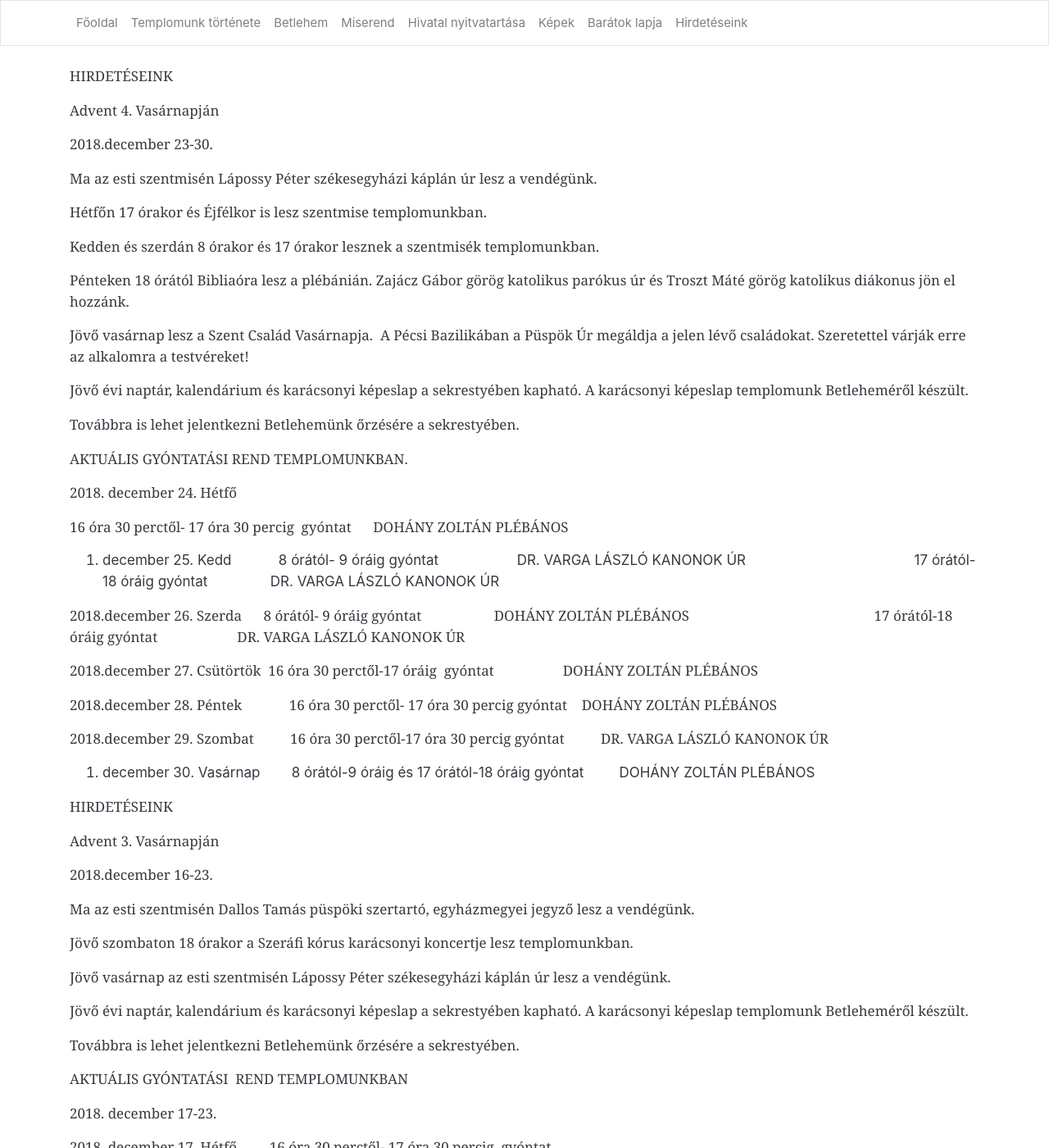
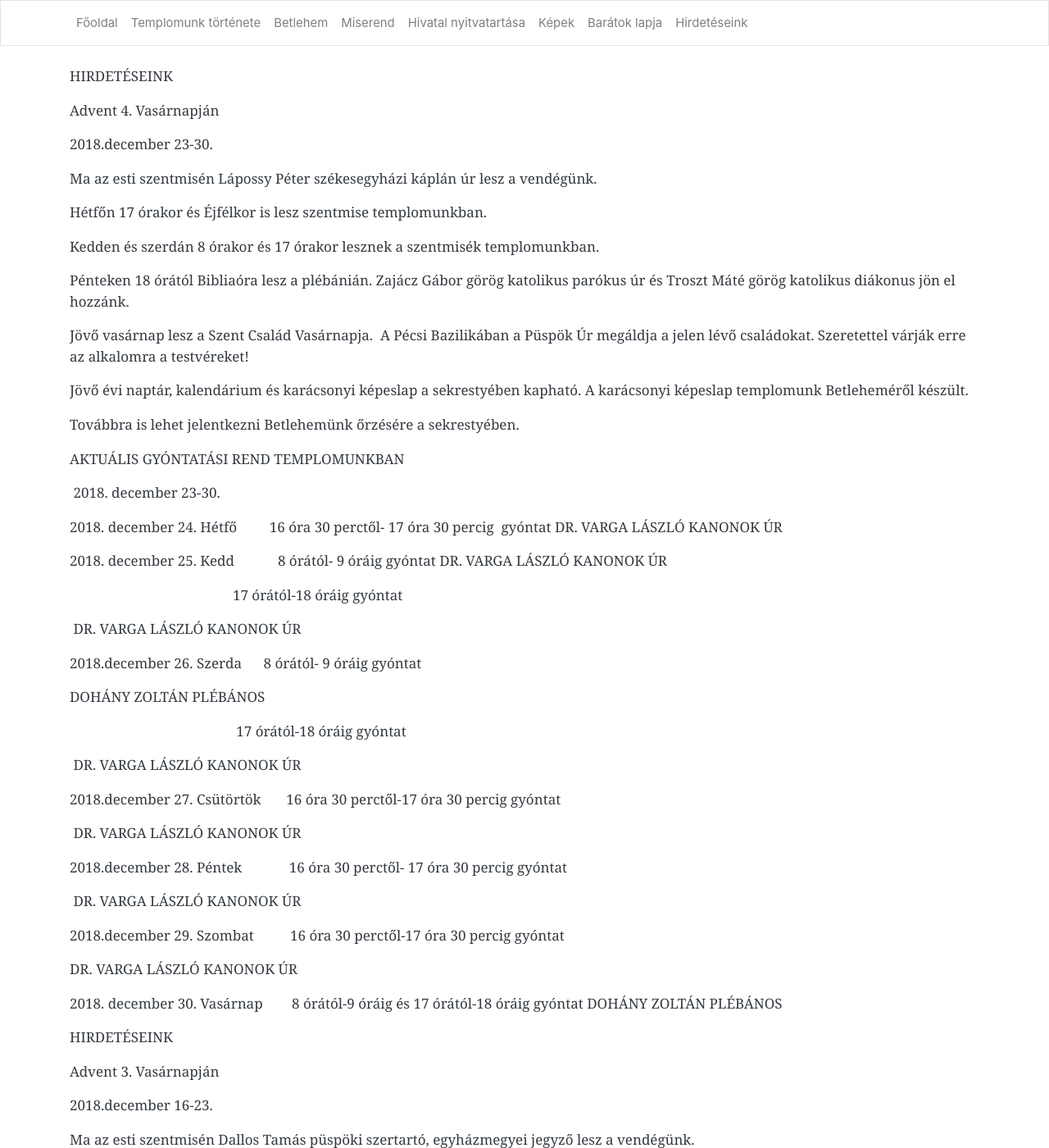
Before and after one commit to pecsi-ferences/pecsi-ferences.github.io, a Jekyll site: the page built from hirdeteseink.md, in a window 1280 px wide and 1400 px high. Shown: the whole window at 82% size. Built offline with Jekyll 4.4.1, drawn with Linux system fonts in a browser that asks for light colours; nearby versions of some CDN libraries.

Commit message:
Update from Forestry.io - Updated hirdeteseink.md

```diff
--- a/hirdeteseink.md
+++ b/hirdeteseink.md
@@ -23,23 +23,39 @@ Jövő évi naptár, kalendárium és karácsonyi képeslap a sekrestyében kaph
 
 Továbbra is lehet jelentkezni Betlehemünk őrzésére a sekrestyében.
 
-AKTUÁLIS GYÓNTATÁSI REND TEMPLOMUNKBAN.
+AKTUÁLIS GYÓNTATÁSI REND TEMPLOMUNKBAN
 
-2018\. december 24. Hétfő
+ 2018. december 23-30.
 
-16 óra 30 perctől- 17 óra 30   percig  gyóntat            DOHÁNY ZOLTÁN PLÉBÁNOS
+2018\. december 24. Hétfő                                                     16 óra 30 perctől- 17 óra 30 percig  gyóntat                      DR. VARGA LÁSZLÓ KANONOK ÚR
 
-1. december 25. Kedd            8 órától- 9 óráig gyóntat                      DR. VARGA LÁSZLÓ KANONOK ÚR                                                       17 órától-18 óráig gyóntat                       DR. VARGA LÁSZLÓ KANONOK   ÚR
+2018\. december 25. Kedd            8 órától- 9 óráig gyóntat DR. VARGA LÁSZLÓ KANONOK ÚR
 
-2018\.december 26. Szerda      8 órától- 9 óráig gyóntat                       DOHÁNY ZOLTÁN PLÉBÁNOS                                                     17 órától-18 óráig gyóntat                        DR. VARGA LÁSZLÓ KANONOK ÚR
+                                                   17 órától-18 óráig gyóntat
 
-2018\.december 27. Csütörtök                                                   16 óra 30 perctől-17 óráig  gyóntat                                        DOHÁNY ZOLTÁN PLÉBÁNOS
+ DR. VARGA LÁSZLÓ KANONOK ÚR
 
-2018\.december 28. Péntek                                                     16 óra 30 perctől- 17 óra 30   percig gyóntat               DOHÁNY ZOLTÁN PLÉBÁNOS
+2018\.december 26. Szerda      8 órától- 9 óráig gyóntat
 
-2018\.december 29. Szombat                                                                 16 óra 30 perctől-17 óra 30 percig   gyóntat                               DR. VARGA LÁSZLÓ KANONOK ÚR
+ DOHÁNY ZOLTÁN PLÉBÁNOS
 
-1. december 30. Vasárnap                                                   8 órától-9 óráig és 17 órától-18 óráig gyóntat           DOHÁNY ZOLTÁN PLÉBÁNOS
+                                                17 órától-18 óráig gyóntat
+
+ DR. VARGA LÁSZLÓ KANONOK ÚR
+
+2018\.december 27. Csütörtök                                               16 óra 30 perctől-17 óra 30 percig gyóntat
+
+ DR. VARGA LÁSZLÓ KANONOK ÚR
+
+2018\.december 28. Péntek                                                      16 óra 30 perctől- 17 óra 30 percig gyóntat
+
+ DR. VARGA LÁSZLÓ KANONOK ÚR
+
+2018\.december 29. Szombat                                                    16 óra 30 perctől-17 óra 30 percig gyóntat
+
+ DR. VARGA LÁSZLÓ KANONOK ÚR
+
+2018\. december 30. Vasárnap                                                             8 órától-9 óráig és 17 órától-18 óráig gyóntat            DOHÁNY ZOLTÁN PLÉBÁNOS
 
 HIRDETÉSEINK
 
```
